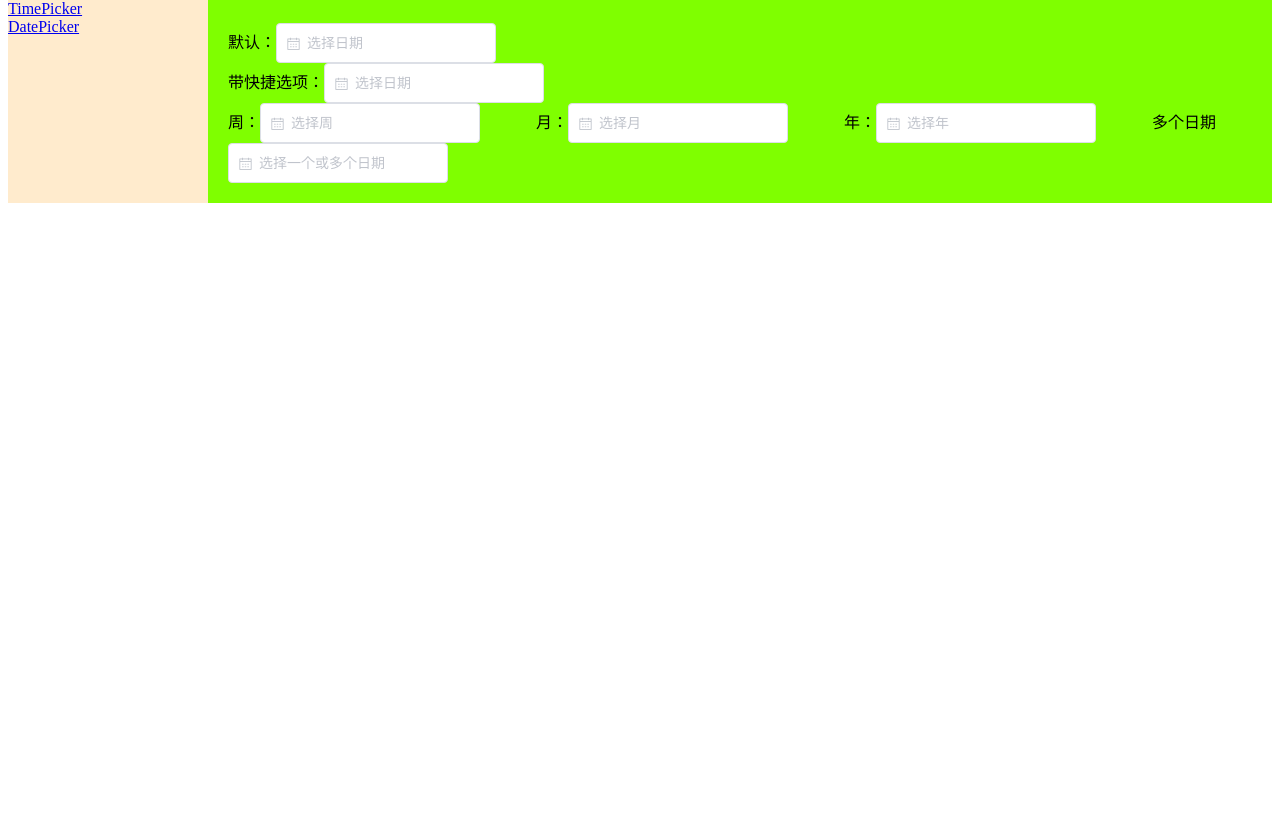
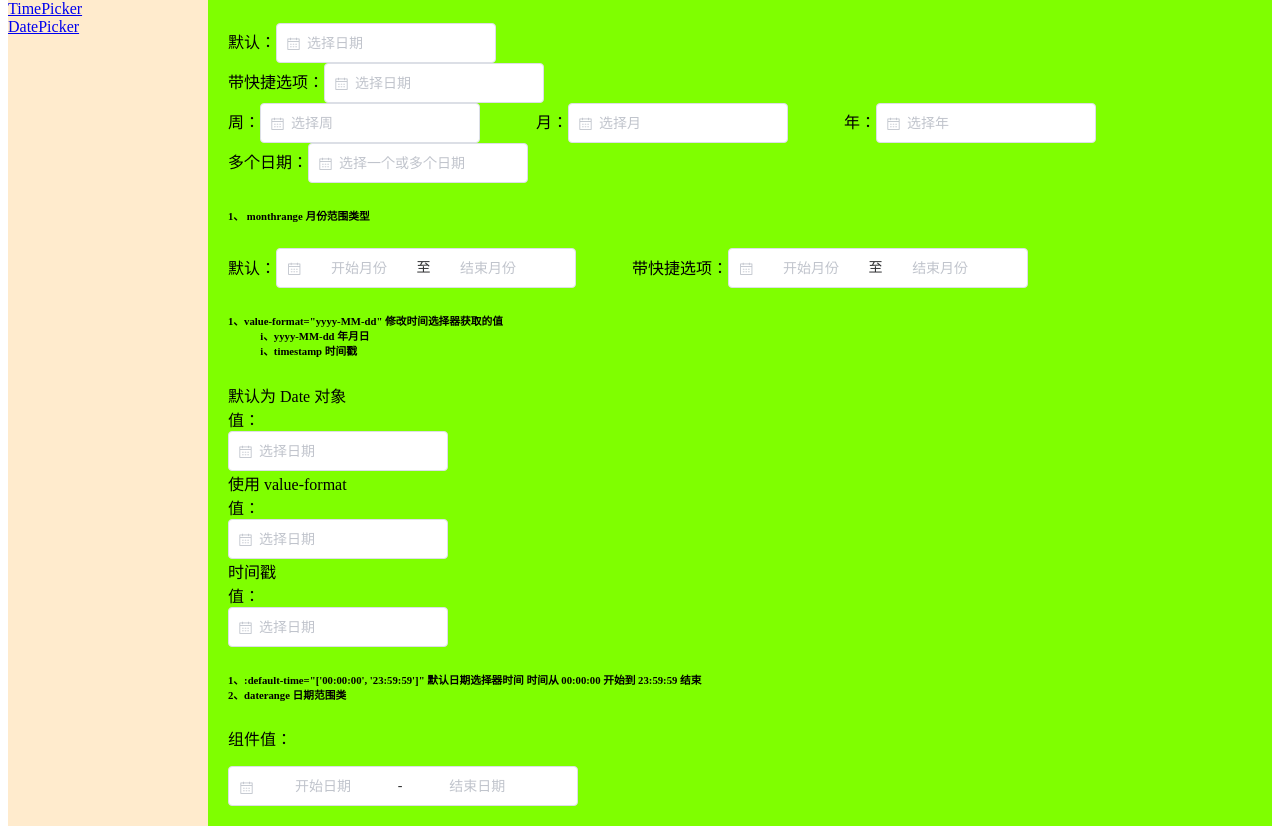
Before and after one commit to ilsourcecode/element-vue, a Vue app: page /datePicker in a window 1280 px wide. Shown: the part 266-1100 px from the top of the page. Before the commit the page ends 800 px from the top, so only its background shows below. Built offline with nearby package versions, Linux system fonts and the light colour scheme.

Commit message:
learn datePicker over

```diff
--- a/src/views/DatePicker.vue
+++ b/src/views/DatePicker.vue
@@ -54,12 +54,89 @@
               placeholder="选择年"
               @change="yearChange">
       </el-date-picker>
-      &emsp;&emsp;&emsp;
-      <span class="demonstration">多个日期</span>
+      <br>
+      <span class="demonstration">多个日期：</span>
       <el-date-picker
               type="dates"
               v-model="value4"
               placeholder="选择一个或多个日期">
+      </el-date-picker>
+    </div>
+    <h6>
+      1、 monthrange 月份范围类型
+    </h6>
+    <div class="block">
+      <span class="demonstration">默认：</span>
+      <el-date-picker
+              v-model="value1"
+              type="monthrange"
+              range-separator="至"
+              start-placeholder="开始月份"
+              end-placeholder="结束月份">
+      </el-date-picker>
+      &emsp;&emsp;&emsp;
+      <span class="demonstration">带快捷选项：</span>
+      <el-date-picker
+              v-model="value2"
+              type="monthrange"
+              align="right"
+              unlink-panels
+              range-separator="至"
+              start-placeholder="开始月份"
+              end-placeholder="结束月份"
+              :picker-options="pickerOptions">
+      </el-date-picker>
+    </div>
+
+    <h6>
+      1、value-format="yyyy-MM-dd" 修改时间选择器获取的值 <br>
+      &emsp;&emsp;&emsp;i、yyyy-MM-dd 年月日 <br>
+      &emsp;&emsp;&emsp;i、timestamp 时间戳
+    </h6>
+    <div class="block">
+      <span class="demonstration">默认为 Date 对象</span>
+      <div class="demonstration">值：{{ value6 }}</div>
+      <el-date-picker
+              v-model="value6"
+              type="date"
+              placeholder="选择日期"
+              format="yyyy 年 MM 月 dd 日">
+      </el-date-picker>
+    </div>
+    <div class="block">
+      <span class="demonstration">使用 value-format</span>
+      <div class="demonstration">值：{{ value7 }}</div>
+      <el-date-picker
+              v-model="value7"
+              type="date"
+              placeholder="选择日期"
+              format="yyyy 年 MM 月 dd 日"
+              value-format="yyyy-MM-dd">
+      </el-date-picker>
+    </div>
+    <div class="block">
+      <span class="demonstration">时间戳</span>
+      <div class="demonstration">值：{{ value8 }}</div>
+      <el-date-picker
+              v-model="value8"
+              type="date"
+              placeholder="选择日期"
+              format="yyyy 年 MM 月 dd 日"
+              value-format="timestamp">
+      </el-date-picker>
+    </div>
+    <h6>
+      1、:default-time="['00:00:00', '23:59:59']" 默认日期选择器时间 时间从 00:00:00 开始到 23:59:59 结束 <br>
+      2、daterange 日期范围类
+    </h6>
+    <div class="block">
+      <p>组件值：{{ value9 }}</p>
+      <el-date-picker
+              v-model="value9"
+              type="daterange"
+              start-placeholder="开始日期"
+              end-placeholder="结束日期"
+              :default-time="['00:00:00', '23:59:59']">
       </el-date-picker>
     </div>
   </div>
@@ -93,12 +170,36 @@
               date.setTime(date.getTime() - 3600 * 1000 * 24 * 7);
               picker.$emit('pick', date);
             }
+          },{
+            text: '本月',
+            onClick(picker) {
+              picker.$emit('pick', [new Date(), new Date()]);
+            }
+          }, {
+            text: '今年至今',
+            onClick(picker) {
+              const end = new Date();
+              const start = new Date(new Date().getFullYear(), 0);
+              picker.$emit('pick', [start, end]);
+            }
+          }, {
+            text: '最近六个月',
+            onClick(picker) {
+              const end = new Date();
+              const start = new Date();
+              start.setMonth(start.getMonth() - 6);
+              picker.$emit('pick', [start, end]);
+            }
           }]
         },
         value1: '',
         value2: '',
         value3: '',
-        value4: ''
+        value4: '',
+        value6: '',
+        value7: '',
+        value8: '',
+        value9: ''
       };
     },
     methods: {
```
